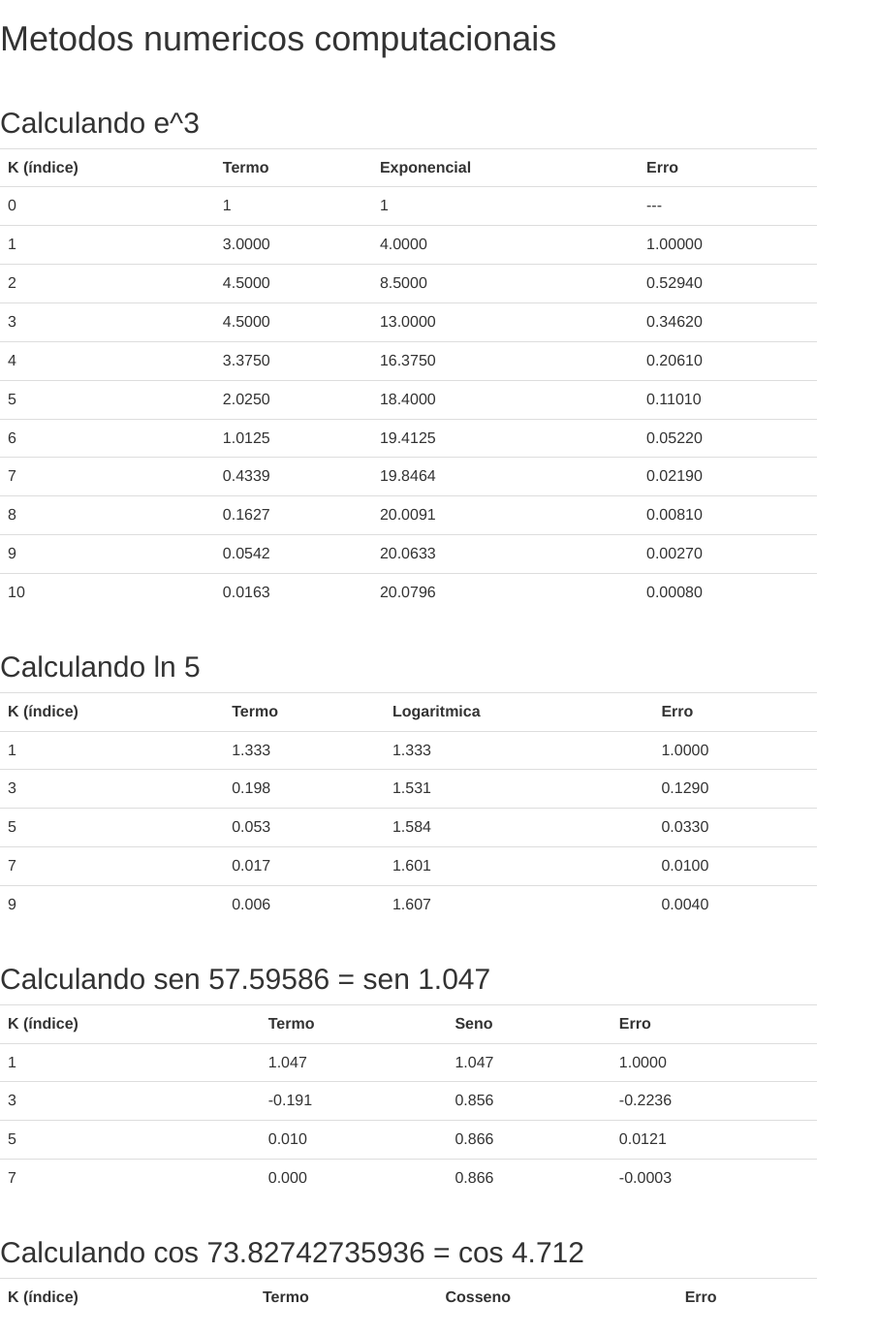
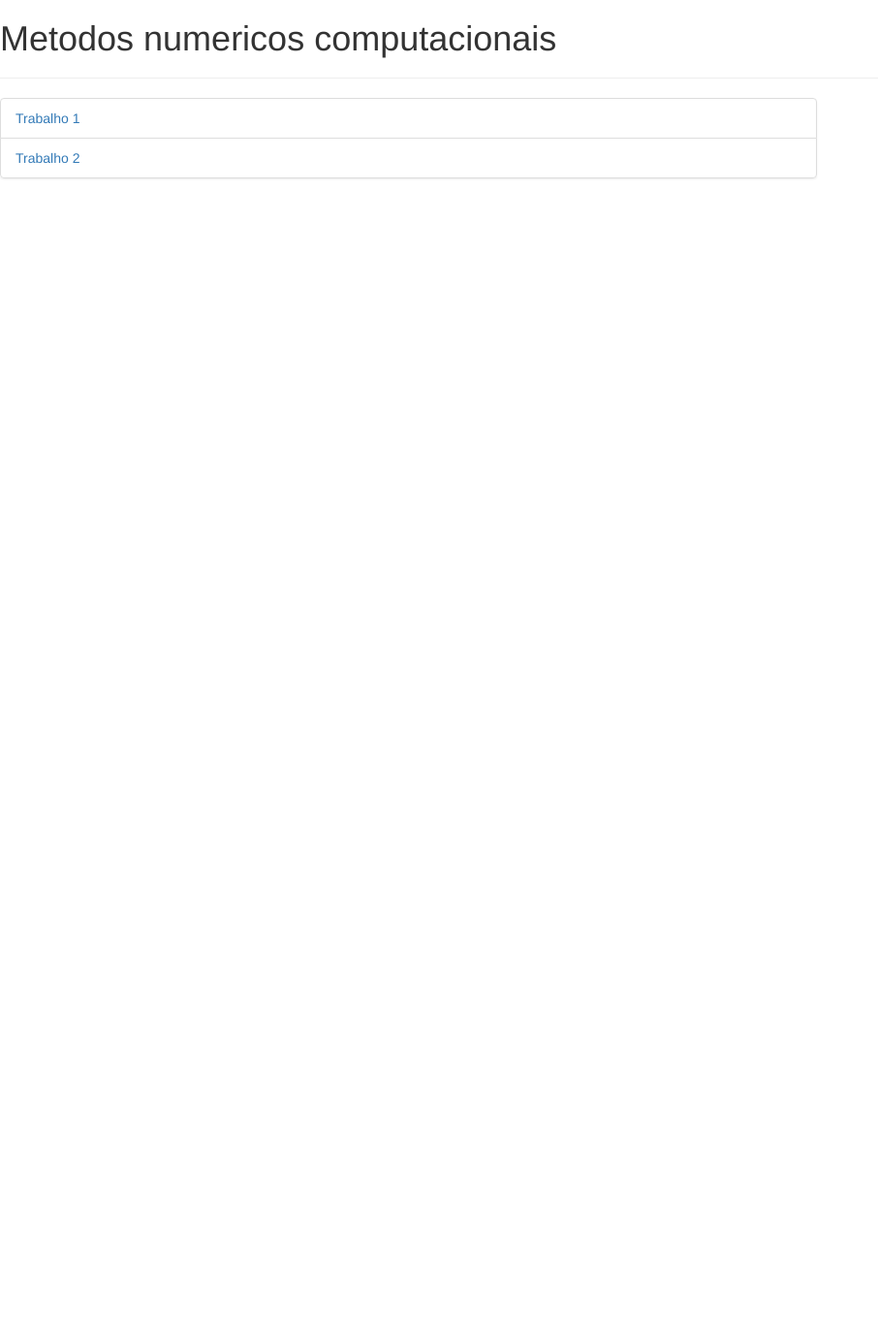
Before and after one commit to renatoagomes/mnc, a PHP site: page / in a window 1280 px wide. Shown: the whole page at 97% size, without its empty margins (0-906 px from the left). After the commit the page ends 185 px from the top, so only its background shows below. Run offline with PHP 8.4, Linux system fonts and the light colour scheme; lists and menus that the app fills with data are empty.

Commit message:
estrutura adaptada para ter varios trabalhos

```diff
--- /dev/null
+++ b/public_html/head.html
@@ -0,0 +1,14 @@
+<head>
+    <title>MNC - PHP</title>
+    <script src="https://code.jquery.com/jquery-2.2.3.min.js" integrity="sha256-a23g1Nt4dtEYOj7bR+vTu7+T8VP13humZFBJNIYoEJo=" crossorigin="anonymous"></script>
+
+    <!-- Latest compiled and minified CSS -->
+    <link rel="stylesheet" href="https://maxcdn.bootstrapcdn.com/bootstrap/3.3.6/css/bootstrap.min.css" integrity="sha384-1q8mTJOASx8j1Au+a5WDVnPi2lkFfwwEAa8hDDdjZlpLegxhjVME1fgjWPGmkzs7" crossorigin="anonymous">
+
+    <!-- Optional theme -->
+    <link rel="stylesheet" href="https://maxcdn.bootstrapcdn.com/bootstrap/3.3.6/css/bootstrap-theme.min.css" integrity="sha384-fLW2N01lMqjakBkx3l/M9EahuwpSfeNvV63J5ezn3uZzapT0u7EYsXMjQV+0En5r" crossorigin="anonymous">
+
+    <!-- Latest compiled and minified JavaScript -->
+    <script src="https://maxcdn.bootstrapcdn.com/bootstrap/3.3.6/js/bootstrap.min.js" integrity="sha384-0mSbJDEHialfmuBBQP6A4Qrprq5OVfW37PRR3j5ELqxss1yVqOtnepnHVP9aJ7xS" crossorigin="anonymous"></script>
+
+</head>
--- a/public_html/index.php
+++ b/public_html/index.php
@@ -1,125 +1,19 @@
-<?php
-require "t1.php";
-
-//inicializando variaveis
-$argumento = 3;
-$precisao = 0.001;
-$maxIteracoes = 50;
-$numIteracoes = 1;
-$codErro = 0;
-
-?>
-
 <html>
-    <head>
-        <title>MNC - PHP</title>
-        <script src="https://code.jquery.com/jquery-2.2.3.min.js" integrity="sha256-a23g1Nt4dtEYOj7bR+vTu7+T8VP13humZFBJNIYoEJo=" crossorigin="anonymous"></script>
-
-        <!-- Latest compiled and minified CSS -->
-        <link rel="stylesheet" href="https://maxcdn.bootstrapcdn.com/bootstrap/3.3.6/css/bootstrap.min.css" integrity="sha384-1q8mTJOASx8j1Au+a5WDVnPi2lkFfwwEAa8hDDdjZlpLegxhjVME1fgjWPGmkzs7" crossorigin="anonymous">
-
-        <!-- Optional theme -->
-        <link rel="stylesheet" href="https://maxcdn.bootstrapcdn.com/bootstrap/3.3.6/css/bootstrap-theme.min.css" integrity="sha384-fLW2N01lMqjakBkx3l/M9EahuwpSfeNvV63J5ezn3uZzapT0u7EYsXMjQV+0En5r" crossorigin="anonymous">
-
-        <!-- Latest compiled and minified JavaScript -->
-        <script src="https://maxcdn.bootstrapcdn.com/bootstrap/3.3.6/js/bootstrap.min.js" integrity="sha384-0mSbJDEHialfmuBBQP6A4Qrprq5OVfW37PRR3j5ELqxss1yVqOtnepnHVP9aJ7xS" crossorigin="anonymous"></script>
-
-    </head>
+    <?php require "head.html"; ?>
     <body>
-        <h1>Metodos numericos computacionais</h1>
-
-        <br>
+        <h1>Metodos numericos computacionais</h1><hr>
         <div class="row">
+            <?php // indices dos trabalhos ?>
             <div class="col-sm-8">
-                <h2>Calculando e^<?php echo $argumento ?></h2>
-                <table class="table">
-                    <tr>
-                        <th>K (&iacute;ndice)</th>
-                        <th>Termo</th>
-                        <th>Exponencial</th>
-                        <th>Erro</th>
-                    </tr>
-                    <?php imprimeExpoIteracoes(0, 1, 1, "---", $precisao); ?>
-                    <?php expo($argumento, $precisao, $maxIteracoes, $numIteracoes, $codErro); ?>
-                </table>
-            </div>
+                <ul class="list list-group">
+                    <li class="list-group-item">
+                        <a href="t1"> Trabalho 1 </a>
+                    </li>
+                    <li class="list-group-item">
+                        <a href="t2"> Trabalho 2 </a>
+                    </li>
+                </ul>
+            </div
         </div>
-
-<?php
-//inicializando variaveis
-$argumento = 5;
-$precisao = 0.01;
-$maxIteracoes = 50;
-$numIteracoes = 1;
-$codErro = 0;
-?>
-
-        <div class="row">
-            <div class="col-sm-8">
-                <table class="table">
-                <h2>Calculando ln <?php echo $argumento ?></h2>
-                    <tr>
-                        <th>K (&iacute;ndice)</th>
-                        <th>Termo</th>
-                        <th>Logaritmica</th>
-                        <th>Erro</th>
-                    </tr>
-                    <?php loge($argumento, $precisao, $maxIteracoes, $numIteracoes, $codErro); ?>
-                </table>
-            </div>
-        </div>
-
-<?php
-//inicializando variaveis
-$argumento = 57.59586;
-$precisao = 0.01;
-$maxIteracoes = 50;
-$numIteracoes = 1;
-$codErro = 0;
-?>
-
-        <div class="row">
-            <div class="col-sm-8">
-                <table class="table">
-                   <h2>Calculando sen <?php echo $argumento ?> = sen <?php echo number_format(getValorSemVoltasCompletas($argumento), arrumaPrecisao($precisao));
-?></h2>
-                    <tr>
-                        <th>K (&iacute;ndice)</th>
-                        <th>Termo</th>
-                        <th>Seno</th>
-                        <th>Erro</th>
-                    </tr>
-                    <?php seno($argumento, $precisao, $maxIteracoes, $numIteracoes, $codErro); ?>
-                </table>
-            </div>
-        </div>
-
-<?php
-//inicializando variaveis
-$argumento = ((47*M_PI)/2);
-$precisao = 0.01;
-$maxIteracoes = 50;
-$numIteracoes = 2;
-$codErro = 0;
-?>
-
-        <div class="row">
-            <div class="col-sm-8">
-                <table class="table">
-                   <h2>Calculando cos <?php echo $argumento ?> = cos <?php echo number_format(getValorSemVoltasCompletas($argumento), arrumaPrecisao($precisao));
-?></h2>
-                    <tr>
-                        <th>K (&iacute;ndice)</th>
-                        <th>Termo</th>
-                        <th>Cosseno</th>
-                        <th>Erro</th>
-                    </tr>
-                    <?php cosseno($argumento, $precisao, $maxIteracoes, $numIteracoes, $codErro); ?>
-                </table>
-            </div>
-        </div>
-
-
-
     </body>
 </html>
```
Also changed, not shown: descritivo.txt (added, +23 -0 lines), public_html/t1/index.php (added, +115 -0 lines), public_html/t1/t1.php (renamed from public_html/t1.php).
